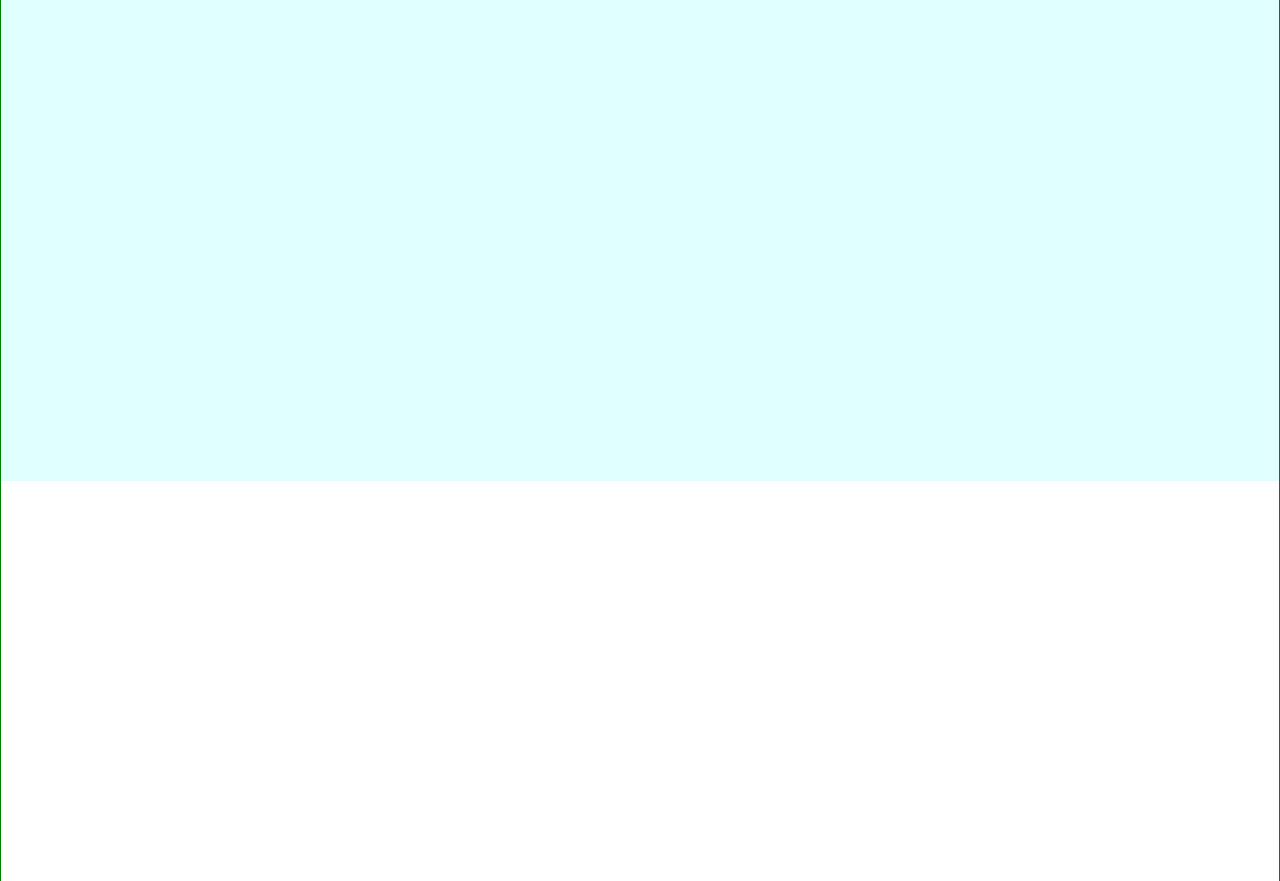
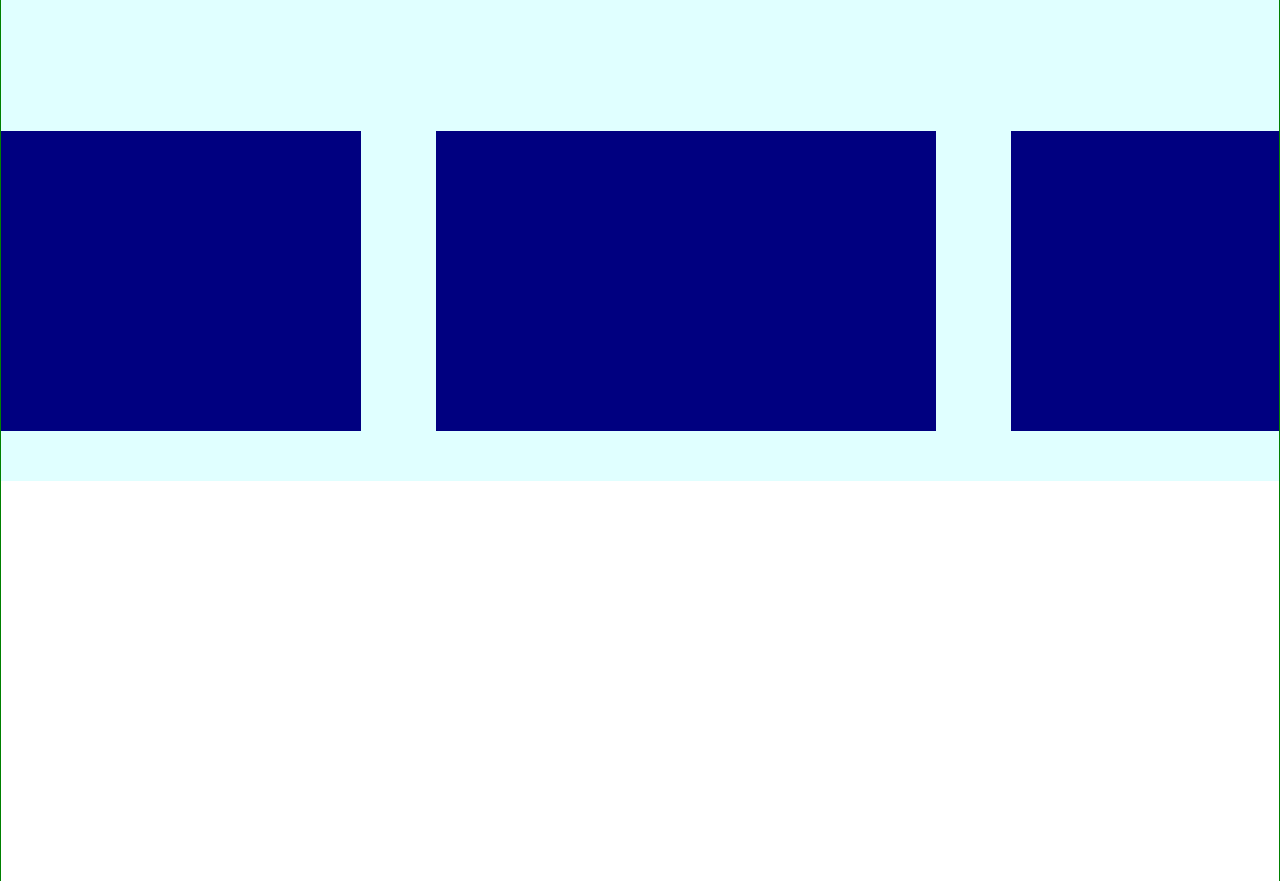
Before and after one commit to eckmLJE/horizontal-scroll-y-testing, a React (Create React App) app: page / in a window 1280 px wide. Shown: the part 1120-2001 px from the top of the page. Built offline with nearby package versions, Linux system fonts and the light colour scheme.

Commit message:
working cross browser

```diff
--- a/src/App.js
+++ b/src/App.js
@@ -30,6 +30,25 @@ const HorizontalObjectContainer = styled.div`
   overflow: hidden;
 `;
 
+const HorizontalObject = styled.div.attrs(({ translate }) => ({
+  style: { transform: `translateX(${translate}px)` }
+}))`
+  height: 50%;
+  display: flex;
+  flex-flow: row nowrap;
+  align-items: center;
+  padding-left: 150px;
+`;
+
+const HorizontalCard = styled.div`
+  position: relative;
+  height: 300px;
+  width: 500px;
+  background-color: navy;
+  margin-right: 75px;
+  flex-shrink: 0;
+`;
+
 const WaypointTopContainer = styled.div`
   position: absolute;
   top: 0;
@@ -42,9 +61,26 @@ const WaypointBottomContainer = styled.div`
 const translateReducer = (state, action) => {
   switch (action.type) {
     case "SET_DELTA_X_SCROLL_Y":
-      const deltaX = state.scrollY - action.scrollY;
-      console.log(deltaX);
-      return { ...state };
+      const deltaY = state.scrollY - action.scrollY;
+      const deltaX = state.deltaX + deltaY;
+      const inView = state.bottomInView && state.topInView;
+      console.log({
+        deltaY,
+        deltaX,
+        inView
+      });
+      if (inView && deltaY < 0) {
+        return deltaX < 0
+          ? { ...state, deltaX, scrollY: action.scrollY }
+          : { ...state, deltaX: 0, scrollY: action.scrollY };
+      } else if (inView && deltaY > 0) {
+        return deltaX > -1950
+          ? { ...state, deltaX, scrollY: action.scrollY }
+          : { ...state, deltaX: -1950, scrollY: action.scrollY };
+      } else {
+        // console.log("deltaY is 0, returning state");
+        return { ...state, scrollY: action.scrollY };
+      }
     case "SET_TOP_IN_VIEW":
       return { ...state, topInView: action.inView };
     case "SET_BOTTOM_IN_VIEW":
@@ -106,6 +142,14 @@ export default () => {
                   }}
                 />
               </WaypointBottomContainer>
+              <HorizontalObject translate={translate.deltaX}>
+                <HorizontalCard />
+                <HorizontalCard />
+                <HorizontalCard />
+                <HorizontalCard />
+                <HorizontalCard />
+                <HorizontalCard />
+              </HorizontalObject>
             </HorizontalObjectContainer>
           </DynamicHeightContainer>
         </Section>
```
